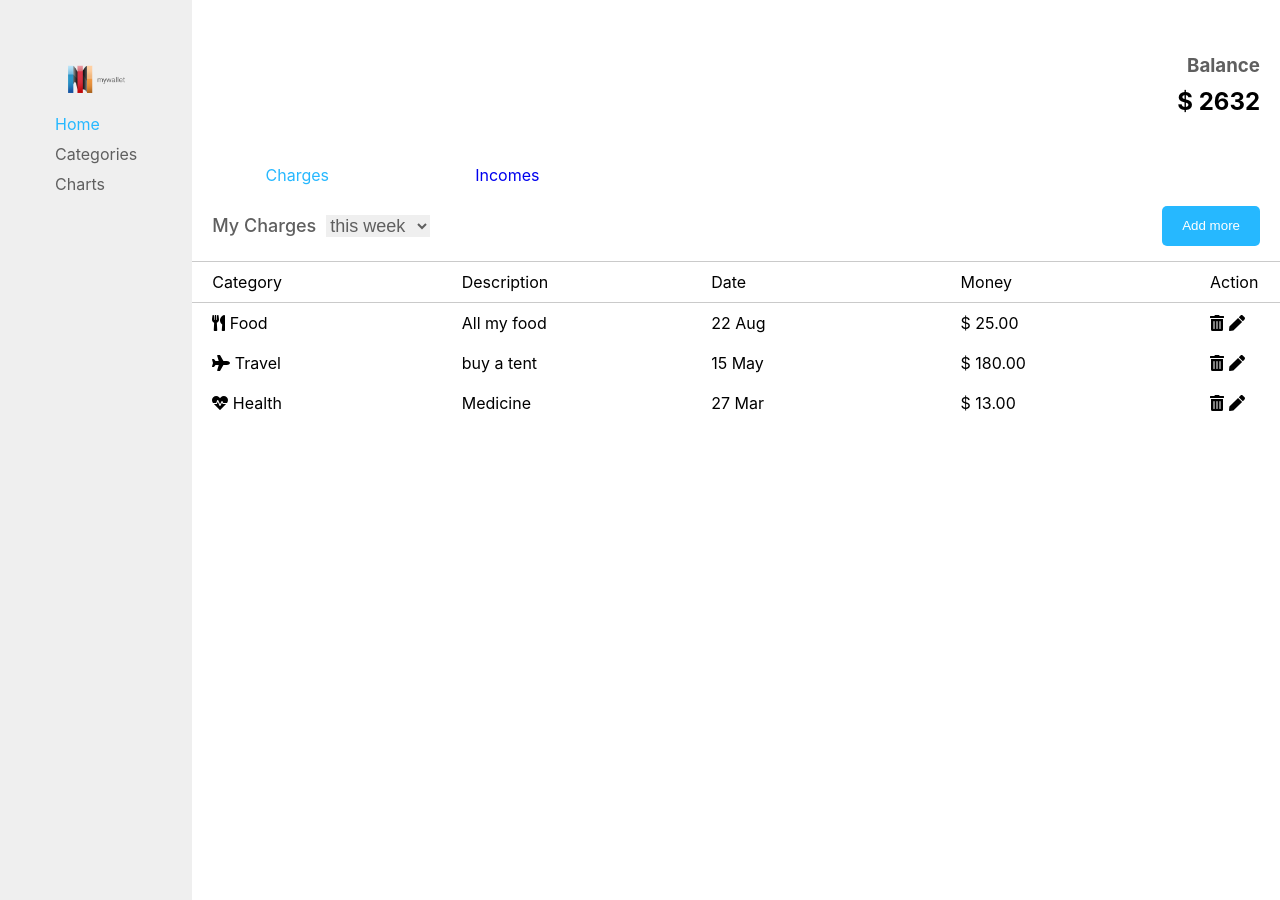
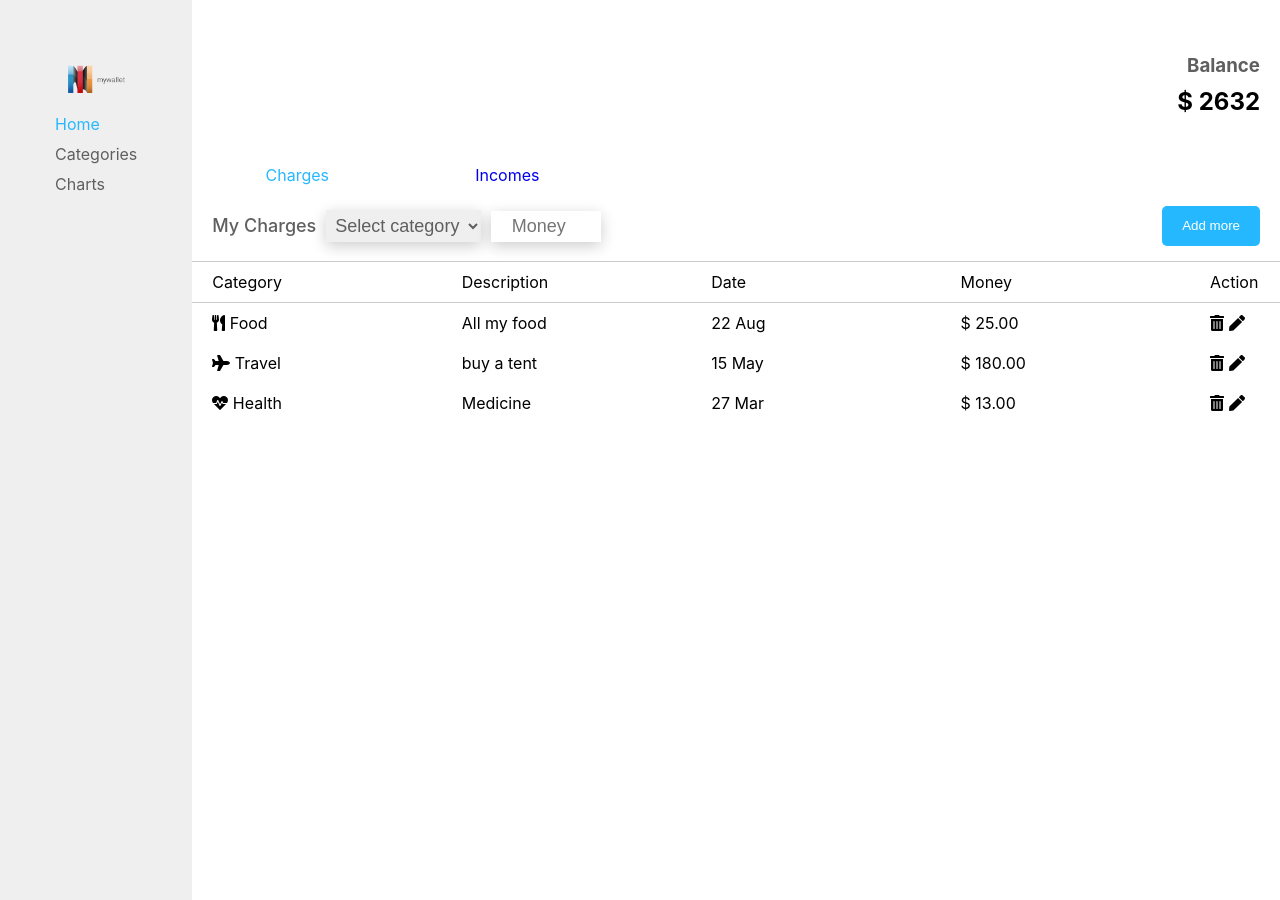
Before and after one commit to ViraOsina/cursor-project, a React (Create React App) app: page /cursor-project/charges in a window 1280 px wide. Built offline with nearby package versions, Linux system fonts and the light colour scheme.

Commit message:
adjusted filters by money and categories

```diff
--- a/src/components/Home/Charges.jsx
+++ b/src/components/Home/Charges.jsx
@@ -1,4 +1,4 @@
-import React from 'react';
+import React, { useState } from 'react';
 import styled from 'styled-components';
 import TableRow from './TableRow';
 import ModalForm from './modalComponent_addMore/Modal';
@@ -29,6 +29,17 @@ const InputBlock = styled.div`
 
 `;
 
+export const Input = styled.input`
+	width: 100px;
+    padding: 5px;
+    margin: 0 10px;
+	box-shadow: 0 4px 15px rgba(0, 0, 0, 0.2);
+	border: none;
+	font-size: 18px;
+	text-align: center;
+	outline: 0;
+`;
+
 const Span = styled.span`
     font-size: 18px;
     font-weight: 500;
@@ -39,9 +50,11 @@ const Span = styled.span`
 
 const Select = styled.select`
     font-size: 18px;
+    padding: 5px;
     border: none;
     outline: none;
     color: #5f5f5f;
+    box-shadow: 0 4px 15px rgba(0, 0, 0, 0.2);
 `;
 
 const AddMore = styled.button`
@@ -58,16 +71,38 @@ export default function Charges() {
     const dispach = useDispatch();
     const chargesDB =  useSelector(state => state.homeReducer.chargesDB);
     const targetItem = useSelector(state => state.homeReducer.targetItem);
+    const categories = useSelector(state => state.category.categories);
+
+    const [selectCategory, setSelectCategory] = useState('');
+    const [inputMoney, setInputMoney] = useState('');
+    const filteredChargesArr = selectCategory && inputMoney ? chargesDB.filter(item => item.category === selectCategory && item.money <= inputMoney)
+     : selectCategory ? chargesDB.filter(item => item.category === selectCategory)
+     : inputMoney ? chargesDB.filter(item => item.money <= inputMoney) : chargesDB;
 
     return(
     <>
         <Filter>
             <InputBlock>
                 <Span>My Charges</Span>
-                <Select >
-                    <option>this week</option>
-                    <option>this month</option>
+                <Select value={selectCategory} onChange={(e) => {
+                    setSelectCategory(e.target.value);
+                }}> <option value={''}>Select category</option>
+                    {categories.map(category => {
+                        return(
+                            <option key={category.id}>{category.name}</option>
+                        )
+					})}
                 </Select>
+                <Input
+                    onChange={e => {
+                        setInputMoney(e.target.value)
+                    }}
+                    value={inputMoney}
+                    required
+                    placeholder="Money"
+                    name="money"
+                    type="number"
+                />
             </InputBlock>
             <AddMore onClick={() => {dispach(openModalAction())}}>Add more</AddMore>
         </Filter>
@@ -78,7 +113,7 @@ export default function Charges() {
             <span>Money</span>
             <span>Action</span>
         </Table>
-        {chargesDB.map((item, index, arr) => {
+        {filteredChargesArr.map((item, index, arr) => {
             return <TableRow key={index} removeId={index} data={item} arr={arr} target={'charges'}/>
         })}
         <ModalForm target='charges'/>
--- a/src/components/Home/Incomes.jsx
+++ b/src/components/Home/Incomes.jsx
@@ -1,4 +1,4 @@
-import React from 'react';
+import React, { useState } from 'react';
 import styled from 'styled-components';
 import TableRow from './TableRow';
 import ModalForm from './modalComponent_addMore/Modal';
@@ -28,6 +28,17 @@ const InputBlock = styled.div`
 
 `;
 
+export const Input = styled.input`
+	width: 100px;
+    padding: 5px;
+    margin: 0 10px;
+	box-shadow: 0 4px 15px rgba(0, 0, 0, 0.2);
+	border: none;
+	font-size: 18px;
+	text-align: center;
+	outline: 0;
+`;
+
 const Span = styled.span`
     font-size: 18px;
     font-weight: 500;
@@ -38,9 +49,11 @@ const Span = styled.span`
 
 const Select = styled.select`
     font-size: 18px;
+    padding: 5px;
     border: none;
     outline: none;
     color: #5f5f5f;
+    box-shadow: 0 4px 15px rgba(0, 0, 0, 0.2);
 `;
 
 const AddMore = styled.button`
@@ -57,16 +70,38 @@ export default function Incomes() {
     const dispach = useDispatch();
 	const incomesDB = useSelector(state => state.homeReducer.incomesDB);
     const targetItem = useSelector(state => state.homeReducer.targetItem);
+    const categories = useSelector(state => state.category.categories);
+
+    const [selectCategory, setSelectCategory] = useState('');
+    const [inputMoney, setInputMoney] = useState('');
+    const filteredIncomesArr = selectCategory && inputMoney ? incomesDB.filter(item => item.category === selectCategory && item.money <= inputMoney)
+     : selectCategory ? incomesDB.filter(item => item.category === selectCategory)
+     : inputMoney ? incomesDB.filter(item => item.money <= inputMoney) : incomesDB;
 
     return(
         <>
             <Filter>
                 <InputBlock>
                     <Span>My Incomes</Span>
-                    <Select >
-                        <option>this week</option>
-                        <option>this month</option>
-                    </Select>
+                    <Select value={selectCategory} onChange={(e) => {
+                        setSelectCategory(e.target.value);
+                    }}> <option value={''}>Select category</option>
+                        {categories.map(category => {
+                        return(
+                            <option key={category.id}>{category.name}</option>
+                        )
+					})}
+                </Select>
+                <Input
+                    onChange={e => {
+                        setInputMoney(e.target.value)
+                    }}
+                    value={inputMoney}
+                    required
+                    placeholder="Money"
+                    name="money"
+                    type="number"
+                />
                 </InputBlock>
                 <AddMore onClick={() => {dispach(openModalAction())}}>Add more</AddMore>
             </Filter>
@@ -77,7 +112,7 @@ export default function Incomes() {
                 <span>Money</span>
                 <span>Action</span>
             </Table>
-            {incomesDB.map((item, index, arr) => {
+            {filteredIncomesArr.map((item, index, arr) => {
                 return <TableRow key={index} removeId={index} data={item} arr={arr} target={'incomes'}/>
         })}
         <ModalForm target='incomes'/>
--- a/src/components/Home/modalComponent_addMore/EditModal.jsx
+++ b/src/components/Home/modalComponent_addMore/EditModal.jsx
@@ -49,7 +49,7 @@ export const ModalTitle = styled.div`
 	text-align: center;
 	font-size: 22px;
 	text-transform: uppercase;
-`
+`;
 
 export const ModalInput = styled.input`
 	display: block;
@@ -62,7 +62,7 @@ export const ModalInput = styled.input`
 	font-size: 18px;
 	text-align: center;
 	outline: 0;
-`
+`;
 
 export const ModalSelect = styled.select`
 	display: block;
```
